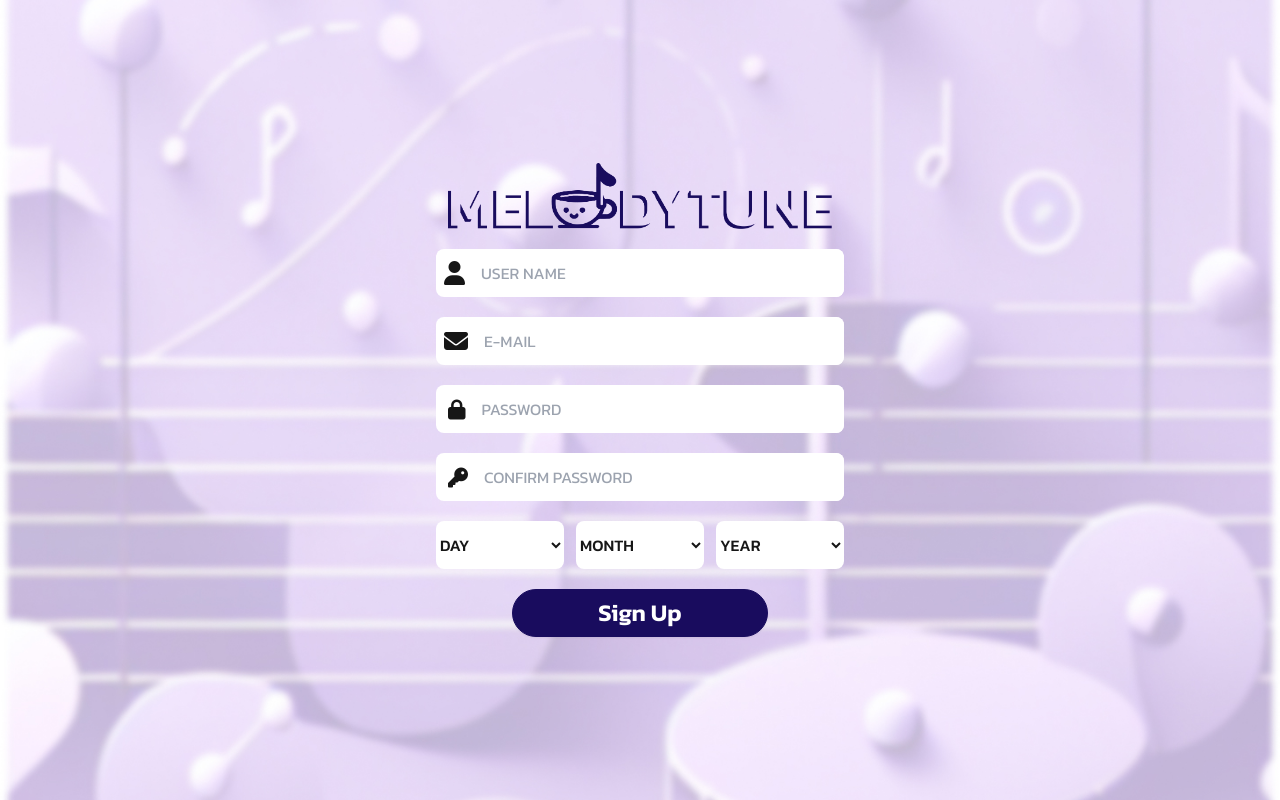
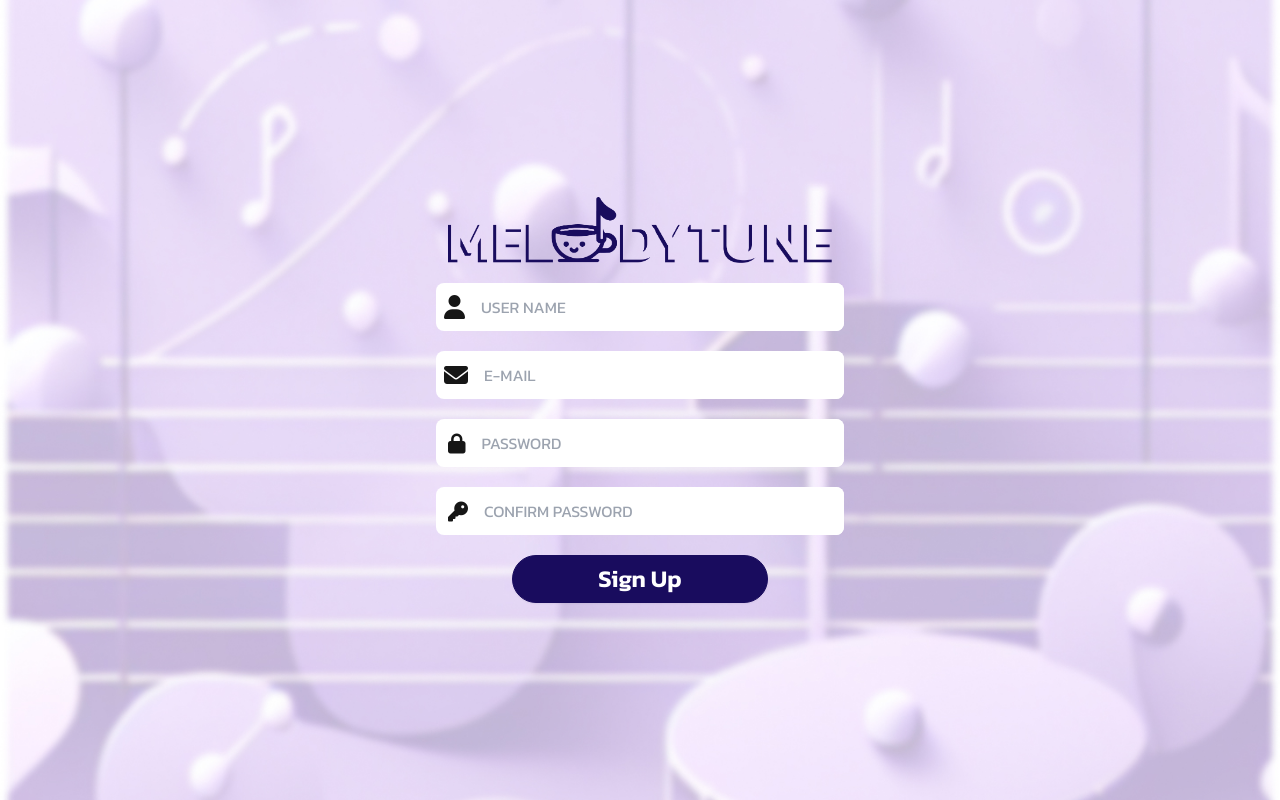
Before and after one commit to 66022523/MelodyTune, a Nuxt app: page /signup in a window 1280 px wide. Built offline with nearby package versions, Linux system fonts and the light colour scheme.

Commit message:
Fix UX signin&signup

```diff
--- a/pages/signin.vue
+++ b/pages/signin.vue
@@ -5,27 +5,42 @@
       <form class="flex flex-col w-fit add-from">
         <div>
           <h1 class="text-xl font-bold mt-3 text-primary">E-mail</h1>
+          <div class="w-96 bg-white rounded-lg pl-5">
           <input
-            class="bg-white justify-center flex h-12 rounded-lg outline-none placeholder-primary font-medium text-primary w-96"
+            class="bg-white justify-center flex h-12 rounded-lg outline-none placeholder-primary font-medium text-primary w-full"
             type="email"
             required
             v-model="email"
           />
-        </div>
+        </div></div>
         <h1
           class="text-md text-red-600 font-medium mt-1"
           v-if="email.length !== 0"
         >
           {{ errorMessageEmail }}
         </h1>
-        <div class="mb-3">
+        <div class="mb-2">
           <h1 class="text-lg font-bold mt-3 text-primary">Password</h1>
+          <div class="w-96 bg-white rounded-lg pl-5">
           <input
-            class="bg-white h-12 w-96 rounded-lg outline-none text-primary"
+            class="bg-white h-12 w-full rounded-lg outline-none text-primary"
             type="password"
-          />
+            v-model="password"
+          /></div>
         </div>
-        <div class="flex justify-end text-md font-bold text-primary">
+        <p
+          class="text-md text-red-600 font-medium mt-1"
+          v-if="password.length !== 0"
+        >
+          {{ errorMessagePasswordEnglish }}
+        </p>
+        <p
+          class="text-md text-red-600 font-medium mt-1"
+          v-if="password.length !== 0"
+        >
+          {{ errorMessagePasswordLength }}
+        </p>
+        <div class="flex justify-end text-md font-bold text-primary mr-4">
           <NuxtLink to="/signup">Sign Up</NuxtLink>
         </div>
         <div class="flex justify-center">
@@ -36,7 +51,7 @@
             Sign In
           </button>
         </div>
-        <img class="mx-auto mt-3 w-44" src="/img/or.png" />
+        <img class="mx-auto my-3 w-44" src="/img/or.png" />
         <div class="justify-center flex">
           <NuxtLink to="#">
             <img class="w-12 mr-2 rounded-full" src="/img/google.png"
@@ -56,6 +71,9 @@ export default {
     return {
       email: "",
       errorMessageEmail: "",
+      password: "",
+      errorMessagePasswordLength: "",
+      errorMessagePasswordEnglish: "",
     };
   },
   methods: {
@@ -70,12 +88,31 @@ export default {
         this.errorMessageEmail = "อีเมลไม่ถูกต้อง";
       }
     },
+    validatePassword(password) {
+      const isEnglish = /^[A-Za-z0-9#?!@$%^&*-]+$/.test(password);
+      if (!isEnglish) {
+        this.errorMessagePasswordEnglish = "กรุณาเปลี่ยนภาษาเป็น Eng";
+        this.errorMessagePasswordLength = "";
+      } else {
+        this.errorMessagePasswordEnglish = "";
+        if (password.length < 8) {
+          let least = 8 - password.length;
+          this.errorMessagePasswordLength = "ขาดอีก " + least + " ตัวอักษร";
+        } else {
+          this.errorMessagePasswordLength = "";
+        }
+      }
+    },
   },
   watch: {
     email(value) {
       this.email = value;
       this.validateEmail(value);
     },
+    password(value) {
+      this.password = value;
+      this.validatePassword(value);
+    },
   },
 };
 </script>
--- a/pages/signup.vue
+++ b/pages/signup.vue
@@ -56,6 +56,12 @@
           class="text-md text-red-600 font-medium mt-1"
           v-if="password.length !== 0"
         >
+          {{ errorMessagePasswordEnglish }}
+        </p>
+        <p
+          class="text-md text-red-600 font-medium mt-1"
+          v-if="password.length !== 0"
+        >
           {{ errorMessagePasswordLength }}
         </p>
         <p
@@ -104,98 +110,6 @@
           {{ errorMessageConfirm }}
         </span>
 
-        <div>
-          <select
-            class="bg-white h-12 rounded-lg mt-5 w-32 font-medium"
-            name="day"
-            id="day"
-            placeholder="day"
-          >
-            <option value="day">DAY</option>
-            <option value="1">1</option>
-            <option value="2">2</option>
-            <option value="3">3</option>
-            <option value="4">4</option>
-            <option value="5">5</option>
-            <option value="6">6</option>
-            <option value="7">7</option>
-            <option value="8">8</option>
-            <option value="9">9</option>
-            <option value="10">10</option>
-            <option value="11">11</option>
-            <option value="12">12</option>
-            <option value="13">13</option>
-            <option value="14">14</option>
-            <option value="15">15</option>
-            <option value="16">16</option>
-            <option value="17">17</option>
-            <option value="18">18</option>
-            <option value="19">19</option>
-            <option value="20">20</option>
-            <option value="21">21</option>
-            <option value="22">22</option>
-            <option value="23">23</option>
-            <option value="24">24</option>
-            <option value="25">25</option>
-            <option value="26">26</option>
-            <option value="27">27</option>
-            <option value="28">28</option>
-            <option value="29">29</option>
-            <option value="30">30</option>
-            <option value="31">31</option>
-          </select>
-          <select
-            class="bg-white h-12 rounded-lg mt-5 ml-3 w-32 font-medium"
-            name="month"
-          >
-            <option>MONTH</option>
-            <option value="january">JANUARY</option>
-            <option value="february">FEBRUARY</option>
-            <option value="march">MARCH</option>
-            <option value="april">APRIL</option>
-            <option value="may">MAY</option>
-            <option value="june">JUNE</option>
-            <option value="july">JULY</option>
-            <option value="august">AUGUST</option>
-            <option value="september">SEPTEMBER</option>
-            <option value="october">OCTOBER</option>
-            <option value="november">NOVEMBER</option>
-            <option value="december">DECEMBER</option>
-          </select>
-          <select
-            class="bg-white h-12 rounded-lg mt-5 ml-3 w-32 font-medium"
-            name="year"
-          >
-            <option>YEAR</option>
-            <option value="2000">2000</option>
-            <option value="2001">2001</option>
-            <option value="2002">2002</option>
-            <option value="2003">2003</option>
-            <option value="2004">2004</option>
-            <option value="2005">2005</option>
-            <option value="2006">2006</option>
-            <option value="2007">2007</option>
-            <option value="2008">2008</option>
-            <option value="2009">2009</option>
-            <option value="2010">2010</option>
-            <option value="2011">2011</option>
-            <option value="2012">2012</option>
-            <option value="2013">2013</option>
-            <option value="2014">2014</option>
-            <option value="2015">2015</option>
-            <option value="2016">2016</option>
-            <option value="2017">2017</option>
-            <option value="2018">2018</option>
-            <option value="2019">2019</option>
-            <option value="2020">2020</option>
-            <option value="2021">2021</option>
-            <option value="2022">2022</option>
-            <option value="2023">2023</option>
-            <option value="2024">2024</option>
-            <option value="2025">2025</option>
-          </select>
-        </div>
-
         <div class="justify-center flex">
           <button
             type="submit"
@@ -221,6 +135,7 @@ export default {
       errorMessagePasswordLower: "",
       errorMessagePasswordNumber: "",
       errorMessagePasswordSpecial: "",
+      errorMessagePasswordEnglish: "",
       confirmPassword: "",
       errorMessageConfirm: "",
     };
@@ -242,31 +157,38 @@ export default {
       const containsLowercase = /[a-z]/.test(password);
       const containsNumber = /[0-9]/.test(password);
       const containsSpecial = /[#?!@$%^&*-]/.test(password);
+      const isEnglish = /^[A-Za-z0-9#?!@$%^&*-]+$/.test(password);
 
       this.errorMessagePasswordUpper = "";
       this.errorMessagePasswordLower = "";
       this.errorMessagePasswordNumber = "";
       this.errorMessagePasswordSpecial = "";
 
+      if (!isEnglish) {
+        this.errorMessagePasswordEnglish = "กรุณาเปลี่ยนภาษาเป็น Eng";
+        this.errorMessagePasswordLength = "";
+      } else {
+        this.errorMessagePasswordEnglish = "";
         if (password.length < 8) {
-        this.errorMessagePasswordLength =
-          "รหัสผ่านต้องมีความยาวอย่างน้อย 8 ตัวอักษร";
+          let least = 8 - password.length;
+          this.errorMessagePasswordLength = "ขาดอีก " + least + " ตัวอักษร";
+        } else {
+          this.errorMessagePasswordLength = "";
         }
         if (!containsUppercase) {
-        this.errorMessagePasswordUpper =
-          "รหัสผ่านต้องมีอักษรตัวใหญ่อย่างน้อยหนึ่งตัว";
+          this.errorMessagePasswordUpper = "อักษรตัวใหญ่อย่างน้อย 1 ตัว [A-Z]";
         }
         if (!containsLowercase) {
           this.errorMessagePasswordLower =
-          "รหัสผ่านต้องมีอักษรตัวเล็กอย่างน้อยหนึ่งตัว";
+            "อักษรตัวเล็กอย่างน้อยหนึ่งตัว [a-z]";
         }
         if (!containsNumber) {
-        this.errorMessagePasswordNumber =
-          "รหัสผ่านต้องมีตัวเลขอย่างน้อยหนึ่งตัว";
+          this.errorMessagePasswordNumber = "ตัวเลขอย่างน้อย 1 ตัว [0-9]";
         }
         if (!containsSpecial) {
           this.errorMessagePasswordSpecial =
-          "รหัสผ่านต้องมีอักษรพิเศษอย่างน้อยหนึ่งตัว";
+            "อักษรพิเศษอย่างน้อย 1 ตัว [#?!@$%^&*-]";
+        }
       }
     },
     validateConfirmPassword(confirmPassword, password) {
```
Lines whose indentation alone changed are shown as unchanged.
